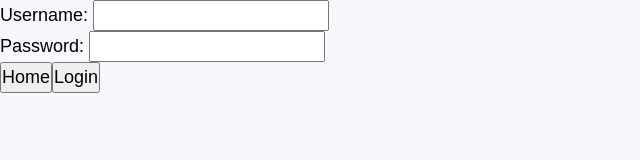
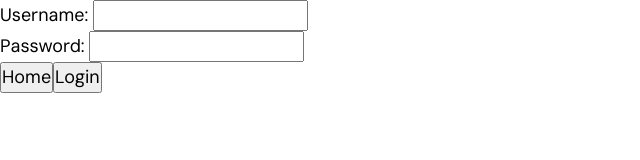
Before and after one commit to Q-Chan97/scribe-blog, a React (Vite) app in the folder frontend/: page /login in a window 1280 px wide. Shown: the top 160 px of the page, without its empty margins (0-640 px from the left). Built offline with nearby package versions, Linux system fonts and the light colour scheme.

Commit message:
style: Add fonts

```diff
--- a/frontend/src/App.css
+++ b/frontend/src/App.css
@@ -1,4 +1,16 @@
 @import "./vars.css";
+
+@font-face {
+  font-family: "DMSans";
+  src: url(./assets/fonts/DMSans-9ptRegular.woff2) format(woff2),
+  url(./assets/fonts//DMSans-9ptRegular.woff) format(woff);
+}
+
+@font-face {
+  font-family: "DMSerif";
+  src: url(./assets/fonts/DMSerifDisplay-Regular.woff2) format(woff2),
+  url(./assets/fonts/DMSerifDisplay-Regular.woff) format(woff);
+}
 
 /* Reset */
 *, *::before, *::after {
@@ -16,10 +28,10 @@ html {
 
 body {
   font-size: 18px;
-  font-family: Arial, Helvetica, sans-serif;
+  font-family: "DMSans", Arial, sans-serif;
   line-height: 1.5;
   -webkit-font-smoothing: antialiased;
-  background-color: var(--background-color);
+  background-color: var(--color-bg);
 }
 
 img, picture, video, canvas, svg {
@@ -34,7 +46,7 @@ input, button, textarea, select {
 
 p, h1, h2, h3, h4, h5, h6 {
   overflow-wrap: break-word;
-  color: var(--text-color);
+  color: var(--color-text);
 }
 
 #root, #__next {
```
